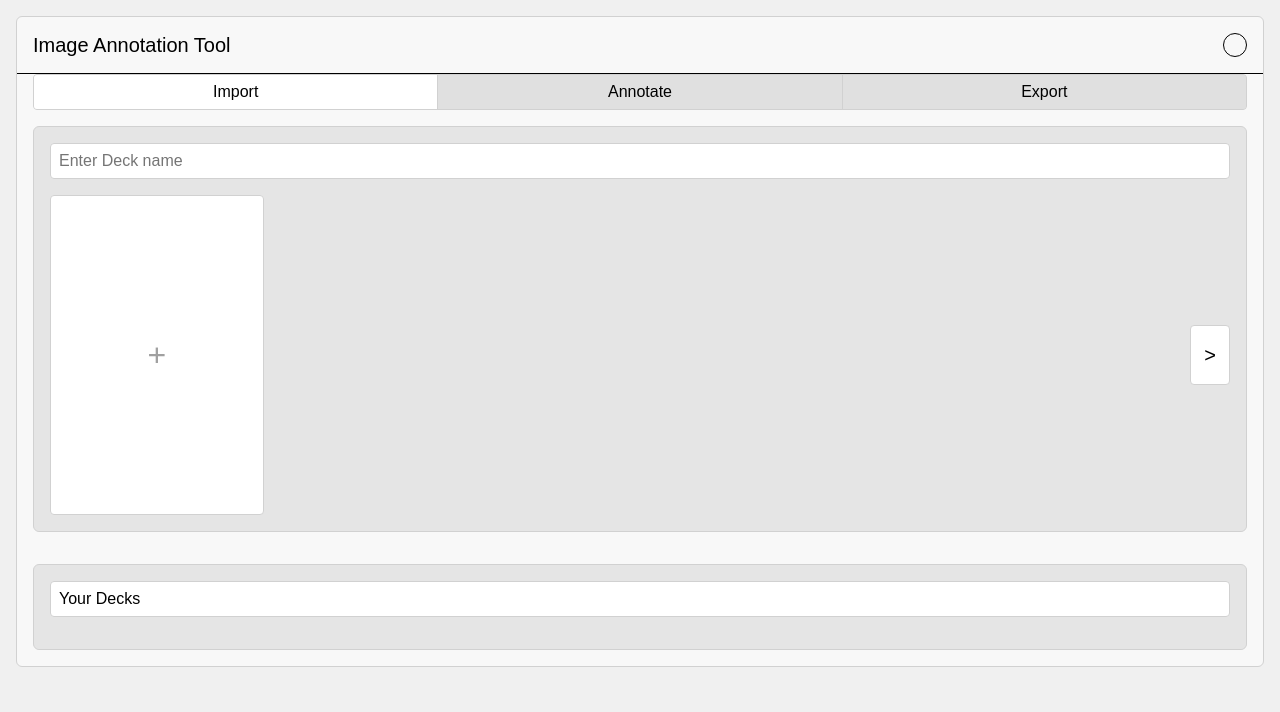
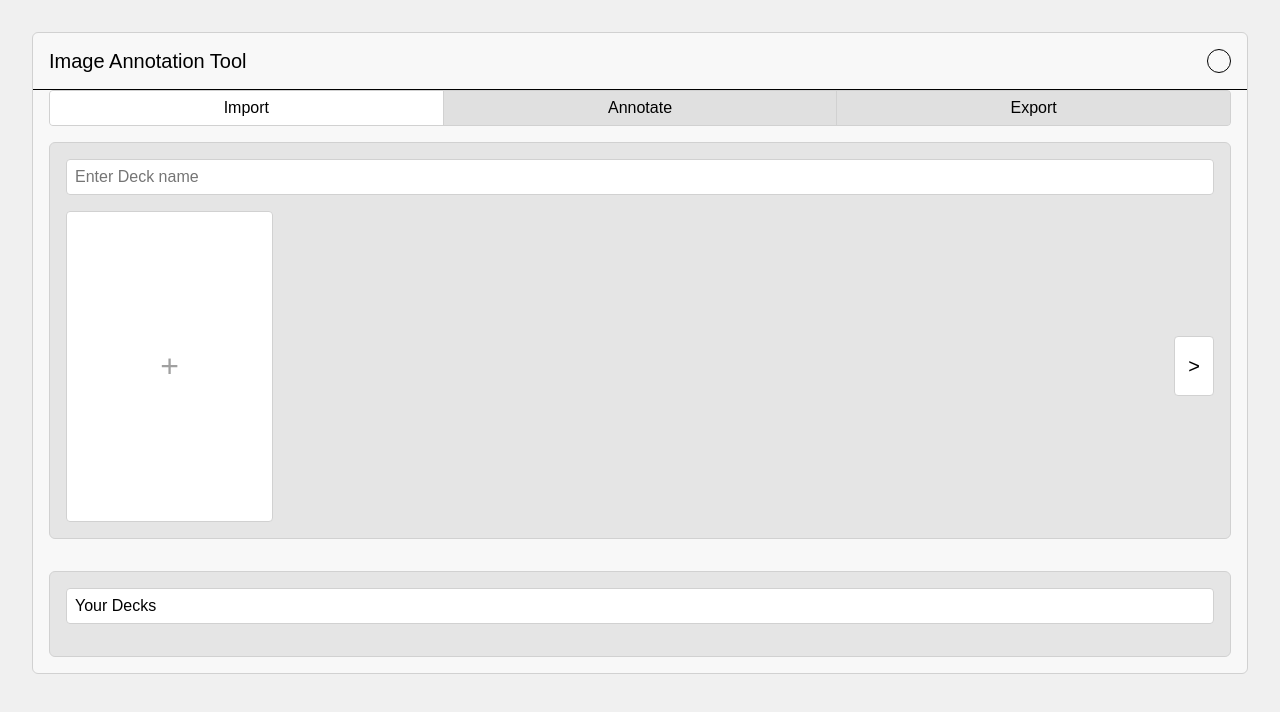
Before and after one commit to ZaynUH/annotation-tool, a Next.js app: page /upload in a window 1280 px wide. Shown: the top 712 px of the page. Built offline with nearby package versions, Linux system fonts and the light colour scheme.

Commit message:
css update upload page

```diff
--- a/styles/UploadPage.module.css
+++ b/styles/UploadPage.module.css
@@ -1,6 +1,6 @@
 .page {
   min-height: 100vh;
-  padding: 1rem;
+  padding: 2rem;
   background-color: #f0f0f0; /* page background */
   display: flex;
   justify-content: center;
@@ -10,7 +10,7 @@
 
 .card {
   width: 100%;
-  max-width: 1280px;
+  max-width: 1400px;
   background-color: #f8f8f8; /* card background */
   border: 1px solid #d1d1d1;
   border-radius: 6px;
```
